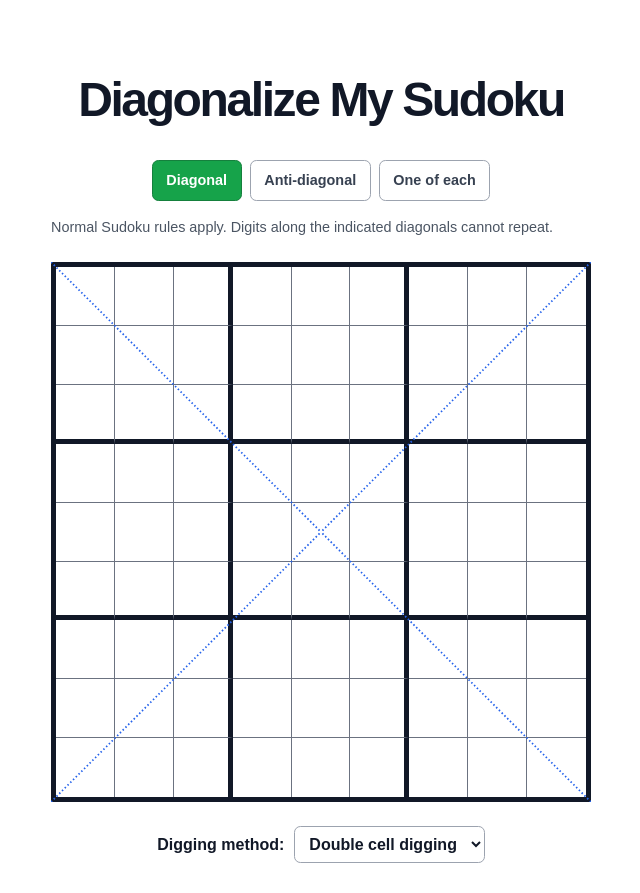
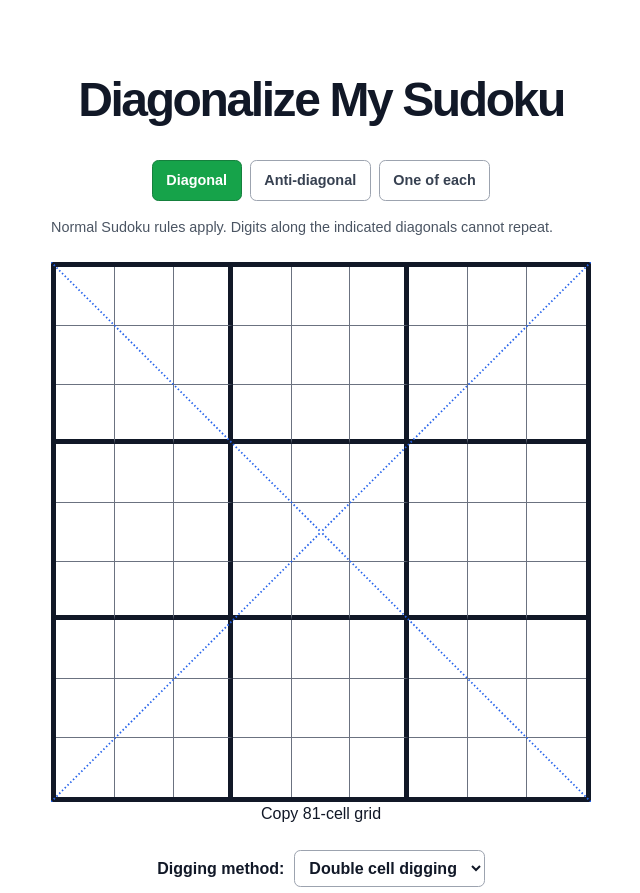
Before and after one commit to nahiphog/Diagonal-or-not, a Next.js app: page / in a window 1280 px wide. Shown: the top 893 px of the page, without its empty margins (319-959 px from the left). Built offline with nearby package versions, Linux system fonts and the light colour scheme.

Commit message:
Update page.tsx

```diff
--- a/app/page.tsx
+++ b/app/page.tsx
@@ -470,6 +470,7 @@ export default function Home() {
   const [diggingMethod, setDiggingMethod] = useState<DiggingMethod>("double");
   const [difficulty, setDifficulty] = useState<DifficultyRating | null>(null);
   const [walkthroughIndex, setWalkthroughIndex] = useState(0);
+  const [copiedGrid, setCopiedGrid] = useState<"puzzle" | "solution" | null>(null);
   const generate = () => {
     const started = performance.now();
     if (mode === "diagonal") {
@@ -478,9 +479,15 @@ export default function Home() {
       setDifficulty(rateDiagonalPuzzle(dug.puzzle, dug.solution));
     } else { setGrid(generateGrid(mode)); setSolution(null); setDifficulty(null); }
     setWalkthroughIndex(0);
+    setCopiedGrid(null);
     setElapsed(performance.now() - started);
   };
-  const selectMode = (nextMode: Mode) => { setMode(nextMode); setGrid(emptyGrid()); setSolution(null); setElapsed(null); setDifficulty(null); setWalkthroughIndex(0); };
+  const selectMode = (nextMode: Mode) => { setMode(nextMode); setGrid(emptyGrid()); setSolution(null); setElapsed(null); setDifficulty(null); setWalkthroughIndex(0); setCopiedGrid(null); };
+  const copyGrid = async (board: Grid, kind: "puzzle" | "solution") => {
+    // Keep the export at exactly 81 characters; zero represents an empty cell.
+    await navigator.clipboard.writeText(board.flat().map(value => value || 0).join(""));
+    setCopiedGrid(kind);
+  };
   const descriptions: Record<Mode, string> = {
     diagonal: "Normal Sudoku rules apply. Digits along the indicated diagonals cannot repeat.",
     "anti-diagonal": "Normal Sudoku rules apply. Exactly three distinct numbers appear along each marked diagonal.",
@@ -506,6 +513,13 @@ export default function Home() {
           {grid.flatMap((row, rowIndex) => row.map((value, columnIndex) => <div className="cell" key={`${rowIndex}-${columnIndex}`}>{value || ""}</div>))}
         </div>
       </div>
+      <button
+        className="copy-grid-button"
+        onClick={() => copyGrid(grid, "puzzle")}
+        disabled={!grid.flat().some(Boolean)}
+      >
+        {copiedGrid === "puzzle" ? "Copied 81 cells" : "Copy 81-cell grid"}
+      </button>
       <label className="digging-method">
         Digging method:
         <select value={diggingMethod} onChange={event => setDiggingMethod(event.target.value as DiggingMethod)}>
@@ -570,6 +584,9 @@ export default function Home() {
         <div className="grid solution-grid" aria-label="Completed sudoku grid">
           {solution.flatMap((row, rowIndex) => row.map((value, columnIndex) => <div className={grid[rowIndex][columnIndex] ? "cell given" : "cell solved"} key={`${rowIndex}-${columnIndex}`}>{value}</div>))}
         </div>
+        <button className="copy-grid-button" onClick={() => copyGrid(solution, "solution")}>
+          {copiedGrid === "solution" ? "Copied final grid" : "Copy final grid"}
+        </button>
       </section>}
     </main>
   );
```
